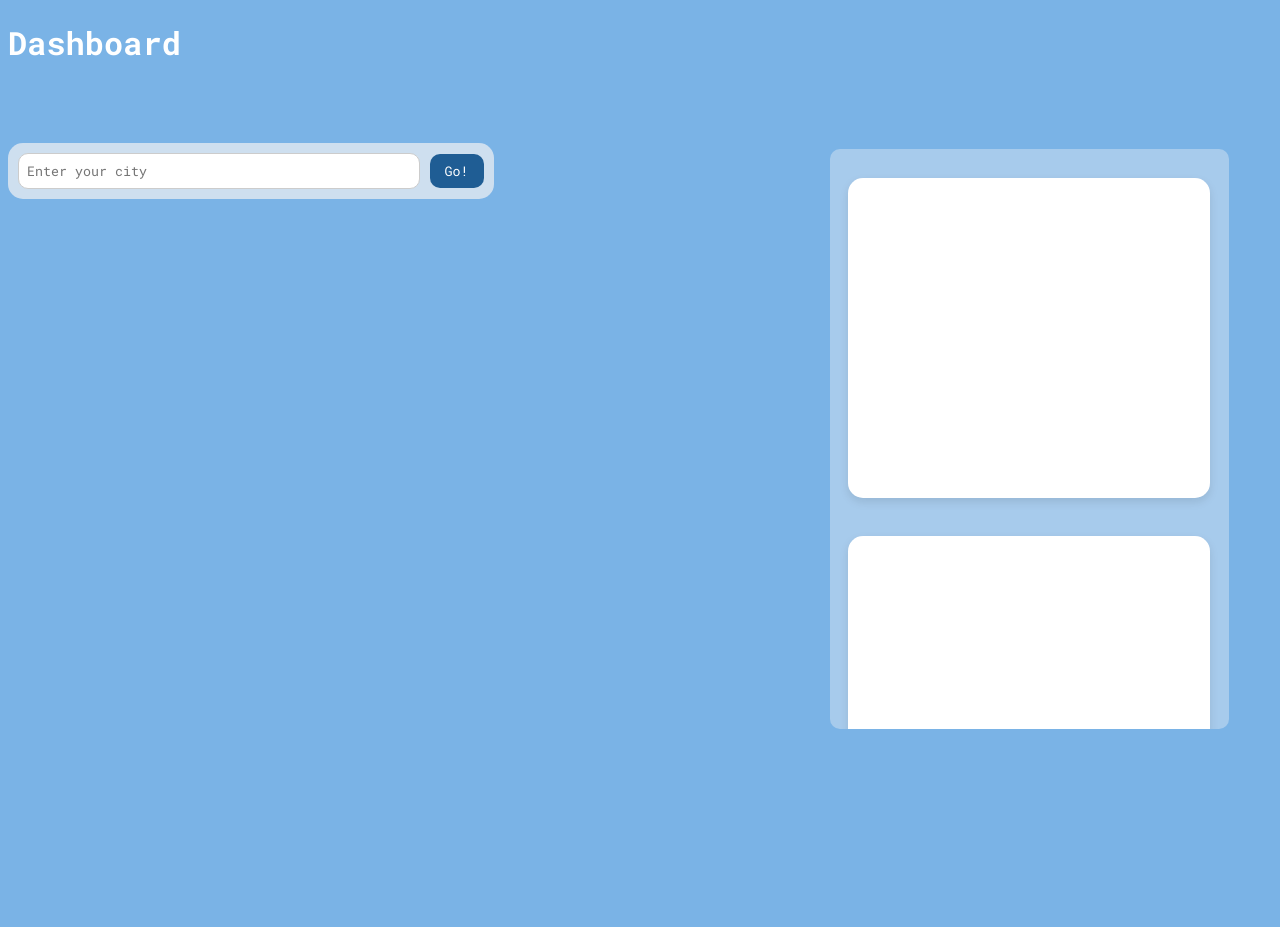
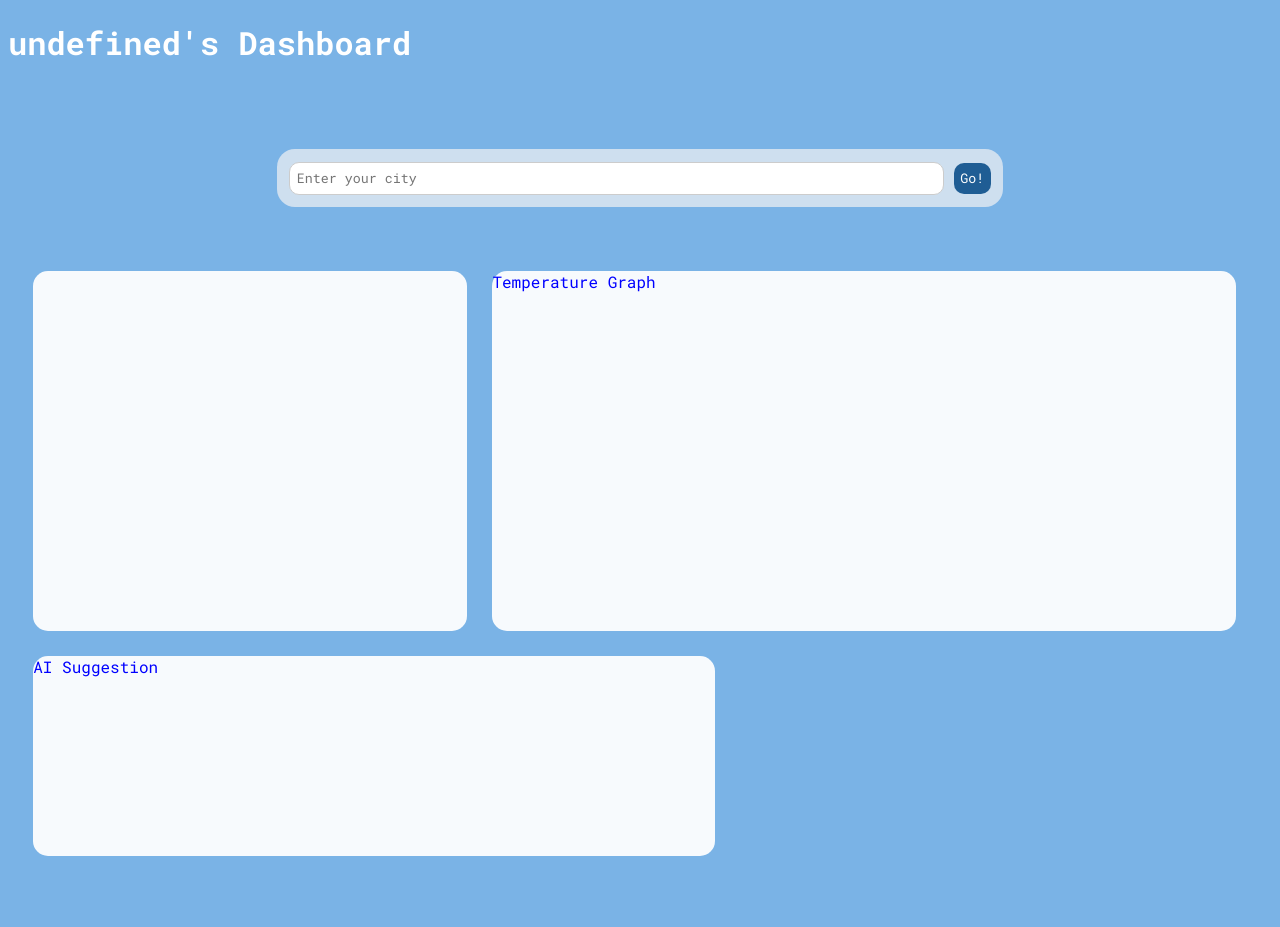
Before and after one commit to a-nguy4n/weatherWardrobe, a FastAPI app: template app/templates/dashboard.html in a window 1280 px wide. Before the commit the page ends 729 px from the top, so only its background shows below. Run offline with FastAPI, Linux system fonts and the light colour scheme; the template is opened without the code that fills it, so the values that code supplies are empty; parts of the project's set-up code (start-up, migrations or seed data) failed here and were passed over.

Commit message:
weather city done

```diff
--- a/app/static/css/dashboard.css
+++ b/app/static/css/dashboard.css
@@ -9,7 +9,7 @@
   background: #5fa4e1d3;
   font-family: "Roboto Mono";
   color: white;
-  overflow: hidden;
+  overflow-y: auto;
 }
 
 #dashTitle{
@@ -18,35 +18,34 @@
 
 .dashLayout{
   display: flex;
+  flex-direction: column;
   width: 100%;
 }
 
-.weatherForecast {
-  flex: 0 0 65%;
+.weatherForecast{
   display: flex;
-  flex-direction: column;
-  justify-content: flex-start;
-  padding: 0;
-  margin: 0;
-  height: 100% ;
+  justify-content: center;
+  align-items: flex-start;
+  width: 100%;
 }
 
 .findCityForm{
   display: flex;
   align-items: center;
+  justify-self: center;
   background: #f8f5f5ab;
   width: fit-content;
-  border-radius: 15px;
-  margin-top: 7%;
-  padding: 10px;
+  border-radius: 18px;
+  padding: 1vw 1vw;
   gap: 10px;
-  height: 5%;
+  margin: 5% 0% 5% 0%;
 }
 
 #cityInput{
   font-family: "Roboto Mono";
-  width: 30vw;
-  padding: 8px;
+  flex-grow: 1;
+  width: 50vw;
+  padding: 0.5vw;
   border: 1px solid #ccc;
   border-radius: 10px;
 }
@@ -57,53 +56,43 @@
   color: white;
   border: none;
   border-radius: 10px;
-  padding: 8px 15px;
+  padding: 0.5vw 0.5vw;
   cursor: pointer;
   white-space: nowrap;
 }
 
-.dataGraphs{
-  flex: 0 0 30%;
+.dataCards{
   display: flex;
-  flex-direction: column;
-  align-items: center;
-  background: #f8f5f55b;
-  border-radius: 10px;
-  margin-top: 5%;
-  margin-bottom: 3%;
-
-  max-height: 70vh;
-  overflow-y: auto;
-  padding: 10px;
-  scrollbar-width: thin;
-  scrollbar-color: rgba(255, 255, 255, 0.5) transparent;
+  flex-direction: row;
+  gap: 2vw;
+  flex-wrap: wrap;
+  margin-left: 2%;
+  margin-bottom: 5%;
 }
 
-.dataGraphs::-webkit-scrollbar{
-  width: 6px;
+#cityCard{
+  width: 35%;
+  height: 45vh;
+  background-color: rgba(255, 255, 255, 0.937);
+  color: blue;
+  border-radius: 15px;
 }
 
-.dataGraphs::-webkit-scrollbar-thumb{
-  background-color: rgba(255, 255, 255, 0.5);
-  border-radius: 10px;
+#tempCard{
+  width: 60%;
+  height: 45vh;
+  background-color: rgba(255, 255, 255, 0.937);
+  color: blue;
+  border-radius: 15px;
 }
 
-.card{
-  width: 85%;
-  max-width: 350px;
-  height: 35vh;
-  background-color: white;
+#suggestCard{
+  width: 55%;
+  height: 25vh;
+  background-color: rgba(255, 255, 255, 0.937);
+  color: blue;
   border-radius: 15px;
-  padding: 20px;
-  box-shadow: 0px 4px 10px rgba(0, 0, 0, 0.1);
-  text-align: center;
-  font-size: 20px;
-  font-weight: bold;
-  margin-top: 5%;
-  margin-bottom: 5%;
-  flex-shrink: 0;
 }
-
 
 
 
--- a/app/static/js/dashboard.js
+++ b/app/static/js/dashboard.js
@@ -5,19 +5,19 @@
 
     // Update the welcome message
     document.getElementById(
-      'welcome-message'
-    ).textContent = `Welcome, ${username}!`;
-    const profileLink = document.getElementById('user-profile-link');
-    profileLink.href = `/profile/${username}`;
-    profileLink.textContent = `Go to ${username}'s Profile`;
+      'dashTitle'
+    ).textContent = `${username}'s Dashboard`;
+    // const profileLink = document.getElementById('user-profile-link');
+    // profileLink.href = `/profile/${username}`;
+    // profileLink.textContent = `Go to ${username}'s Profile`;
   };
 
-  const city_form = document.getElementById("city_form");
+  const city_form = document.getElementById("findCity");
 
   city_form.addEventListener("submit", (event) => {
       event.preventDefault();
 
-      const city_input = document.getElementById("city");
+      const city_input = document.getElementById("cityInput");
       const city_value = city_input.value.trim();
       const city_name = city_value.replace(" ", "%20");
       if(!city_name) {
--- a/app/templates/dashboard.html
+++ b/app/templates/dashboard.html
@@ -23,16 +23,18 @@
         </div>
       </section>
 
-      <section class="dataGraphs">
-        <div class="card"> Temperature </div>
-        <div class="card"> Humidity </div>
-        <div class="card"> Light </div>
+      <section class="dataCards">
+        <div class="card" id="cityCard">
+          <span class="cityInfo"></span>
+        </div>
+        <div class="card" id="tempCard"> Temperature Graph </div>
+        <div class="card" id="suggestCard"> AI Suggestion </div>
       </section>
     </div>
 
 
   </body>
-
+  <script src="/static/js/dashboard.js"></script>
     <!-- <div class="header">
       <h1 id="welcome-message">Welcome!</h1>
       <form class="logout-form" action="/logout" method="POST">
```
